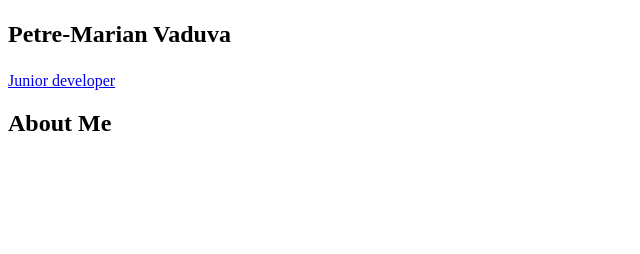
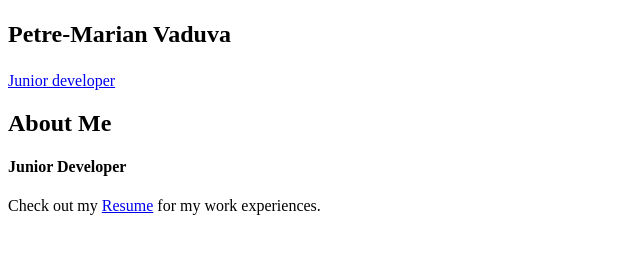
Before and after one commit to petre-marian-vaduva/website-testing, a plain HTML site: page index.html in a window 1280 px wide. Shown: the part 112-366 px from the top of the page, without its empty margins (0-640 px from the left). Drawn offline with Linux system fonts and the light colour scheme.

Commit message:
add Resume in About Me section

```diff
--- a/index.html
+++ b/index.html
@@ -73,6 +73,24 @@
 			</div>
 		</div>
 	</section>
+	<section class="features1 cid-rm9YTI6wGy" id="features1-5">
+		<div class="container">
+			<div class="media-container-row">
+				<div class="card p-3 col-12 col-md-6 col-lg-4">
+					<div class="card-img pb-3">
+						<span class="mbr-iconfont mbrib-code"
+							style="color: rgb(0, 207, 0); fill: rgb(0, 207, 0);"></span>
+					</div>
+					<div class="card-box">
+						<h4 class="card-title py-3 mbr-fonts-style display-5">
+							Junior Developer</h4>
+						<p class="mbr-text mbr-fonts-style display-7">Check out my <a href="#" target="_blank"
+								class="mbr-bold text-secondary">Resume</a> for my work experiences.<br></p>
+					</div>
+				</div>
+			</div>
+		</div>
+	</section>
 </body>
 
 </html>
```
